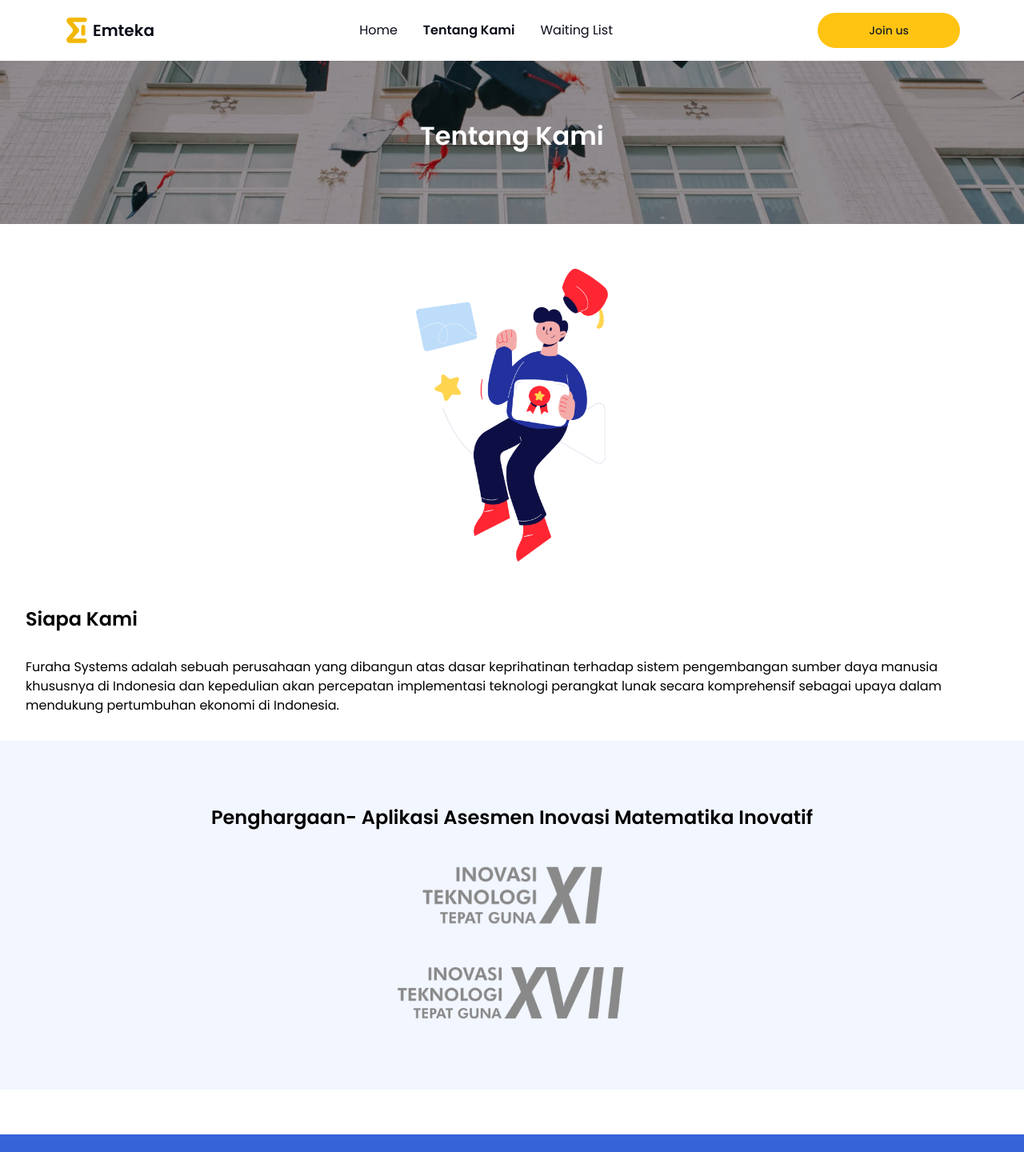
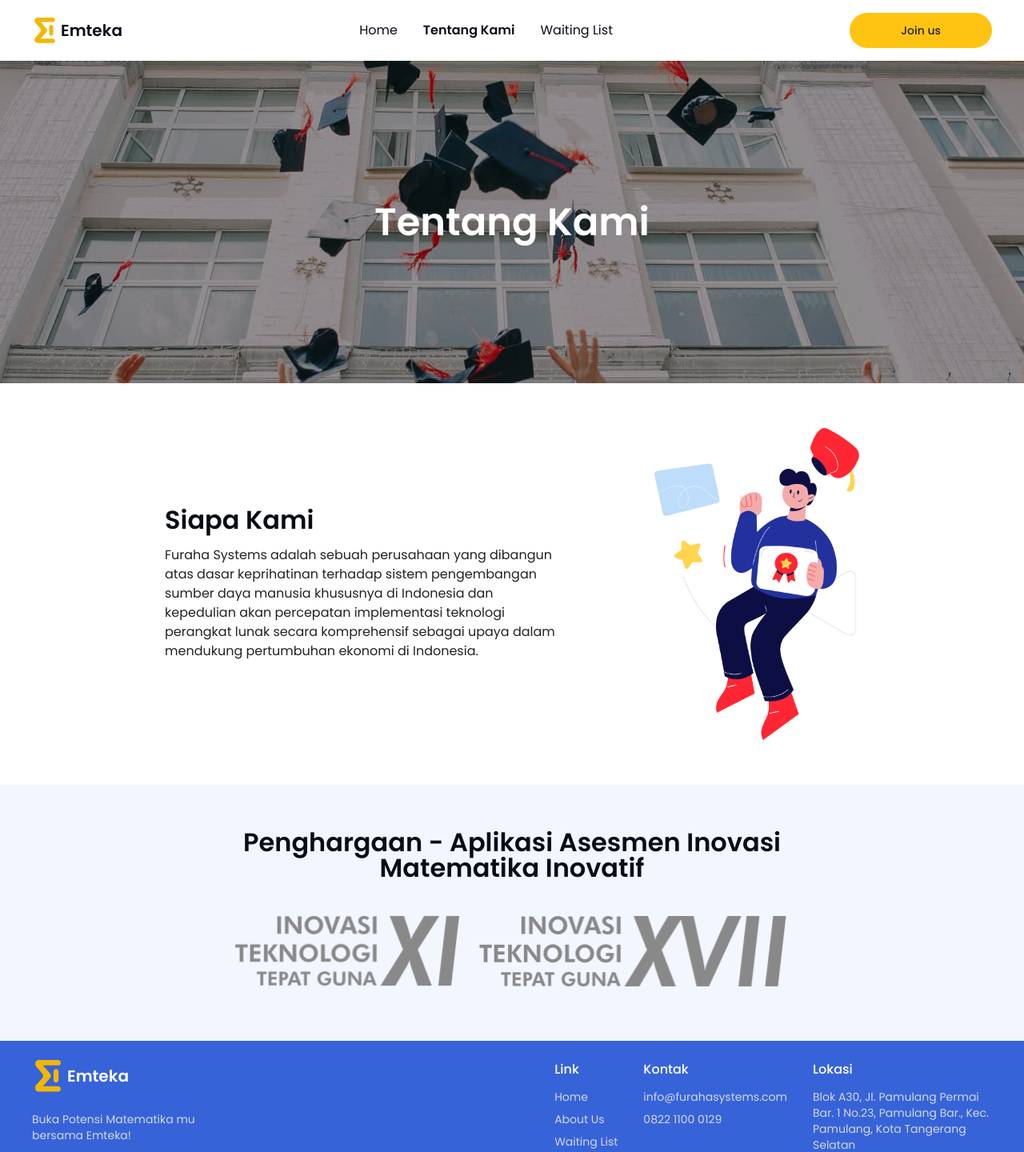
Before and after one commit to mdayat/emteka, a Next.js app: page /tentang-kami in a window 1280 px wide. Shown: the top 1440 px of the page at 80% size. Built offline with nearby package versions, Linux system fonts and the light colour scheme.

Commit message:
fix: revise AboutUs page

```diff
--- a/src/app/(Home)/Hero.tsx
+++ b/src/app/(Home)/Hero.tsx
@@ -7,16 +7,17 @@ import OrnamentImage from "@images/home/ornament.png";
 
 export function Hero() {
   return (
-    <div className="bg-secondary-500 relative overflow-hidden h-[calc(100vh-60px)] mt-[60px] pt-8 pl-8 lg:grid lg:grid-cols-2 lg:place-items-center lg:h-[calc(100vh-76px)] lg:pt-0 lg:mt-[76px] lg:px-16 xl:px-20 2xl:px-28">
+    <div className="bg-secondary-500 relative overflow-hidden mt-[60px] lg:mt-[76px]">
+      <div className="h-[calc(100vh-60px)] pt-8 ml-8 lg:grid lg:grid-cols-2 lg:place-items-center lg:h-[calc(100vh-76px)] lg:pt-0 lg:mx-16 xl:w-[1200px] xl:mx-auto">
         <article className="w-[310px] lg:w-[518px] lg:mr-auto">
           <div className="col-span-10 w-11/12 my-auto lg:w-full">
-          <h1 className="text-neutral-0 font-semibold text-[32px] leading-9 mb-4 lg:text-5xl">
+            <h1 className="text-neutral-0 font-semibold text-[32px] leading-9 mb-4 lg:text-4xl xl:text-5xl">
               Buka Potensi Matematika Anda bersama Emteka
             </h1>
 
             <p className="text-neutral-100 text-sm mb-6 lg:text-base">
-            Bersama Emteka, raih keberhasilan dalam pelajaran Matematika dengan
-            cara yang lebih menyenangkan!
+              Bersama Emteka, raih keberhasilan dalam pelajaran Matematika
+              dengan cara yang lebih menyenangkan!
             </p>
 
             <Link href="/#waiting-list" className="btn-primary w-fit">
@@ -63,5 +64,6 @@ export function Hero() {
           </div>
         </div>
       </div>
+    </div>
   );
 }
--- a/src/app/(Home)/WaitingList.tsx
+++ b/src/app/(Home)/WaitingList.tsx
@@ -35,7 +35,7 @@ export function WaitingList() {
     alert(content.data.tableRange);
   };
   return (
-    <div id="waiting-list" className="pt-14">
+    <div id="waiting-list" className="pt-14 mb-14 lg:mb-0">
       <div className="bg-neutral-0 rounded-lg mx-8 py-6 px-4 shadow-[0_0_4px_0_rgba(0,0,0,0.25)] lg:order-1 lg:mx-0 xl:px-6">
         <article className="mb-6">
           <h2 className="text-neutral-900 font-semibold text-center text-2xl mb-4 desktop:text-4xl desktop:mb-6">
--- a/src/app/footer.tsx
+++ b/src/app/footer.tsx
@@ -6,7 +6,8 @@ import { InstagramIcon } from "./(icons)/Instagram";
 
 export function Footer() {
   return (
-    <footer className="bg-secondary-500 mt-14 py-6 px-8 lg:px-16 xl:px-20 2xl:px-28">
+    <footer className="bg-secondary-500 py-6">
+      <div className="mx-8 lg:mx-16 xl:w-[1200px] xl:mx-auto">
         <div className="lg:flex lg:justify-between lg:gap-x-6">
           <div className="flex flex-col justify-center items-center gap-y-6 px-6 mb-6 lg:justify-start lg:items-start lg:px-0 lg:mb-0 lg:w-[262px]">
             <h2 className="text-neutral-0 font-semibold flex justify-between items-center lg:text-xl lg:gap-x-1">
@@ -114,6 +115,7 @@ export function Footer() {
         <p className="text-neutral-200 text-center text-sm mt-6 lg:mt-10">
           &copy; {new Date().getFullYear()} Emteka. All Rights Reserved
         </p>
+      </div>
     </footer>
   );
 }
--- a/src/app/navbar.tsx
+++ b/src/app/navbar.tsx
@@ -35,8 +35,9 @@ export function Navbar() {
         <div
           className={`${
             pathname === "/" ? "bg-secondary-500" : "bg-neutral-0"
-          } flex justify-between items-center py-4 px-8 lg:px-16 xl:px-20 2xl:px-28`}
+          }`}
         >
+          <div className="flex justify-between items-center py-4 mx-8 lg:mx-16 xl:w-[1200px] xl:mx-auto">
             <h2
               className={`${
                 pathname === "/" ? "text-neutral-0" : "text-neutral-900"
@@ -61,6 +62,7 @@ export function Navbar() {
             </button>
 
             <DesktopNavbar pathname={pathname} />
+          </div>
         </div>
 
         {isOpened ? (
--- a/src/app/page.tsx
+++ b/src/app/page.tsx
@@ -85,7 +85,7 @@ export default function Home() {
         </div>
       </div>
 
-      <div className="lg:grid lg:grid-cols-2 lg:gap-x-6 lg:mx-16 xl:gap-x-8 xl:w-[1200px] xl:mx-auto 2xl:gap-x-10">
+      <div className="lg:grid lg:grid-cols-2 lg:gap-x-6 lg:mx-16 lg:mb-14 xl:gap-x-8 xl:w-[1200px] xl:mx-auto 2xl:gap-x-10">
         <FAQ />
         <WaitingList />
       </div>
--- a/src/app/tentang-kami/page.tsx
+++ b/src/app/tentang-kami/page.tsx
@@ -1,4 +1,4 @@
-import type { Metadata } from "next";
+import { type Metadata } from "next";
 import Image from "next/image";
 
 import ManIllustrationImage from "@images/about/man_illustration.png";
@@ -15,8 +15,8 @@ export const metadata: Metadata = {
 export default function TentangKami() {
   return (
     <>
-      <div className="relative grid place-items-center w-full h-[220px] mt-[60px] desktop:h-[403px] desktop:mt-[96px]">
-        <h2 className="text-neutral-0 font-semibold text-[32px] desktop:text-5xl mediumDesktop:text-[56px]">
+      <div className="relative grid place-items-center w-full h-[220px] mt-[60px] lg:h-[403px] lg:mt-[76px]">
+        <h2 className="text-neutral-0 font-semibold text-[32px] lg:text-4xl xl:text-5xl">
           Tentang Kami
         </h2>
 
@@ -28,19 +28,19 @@ export default function TentangKami() {
         />
       </div>
 
-      <div className="w-full h-full px-8 desktop:flex desktop:flex-row-reverse desktop:px-14 mediumDesktop:px-24 largeDesktop:px-36">
+      <div className="mt-14 mx-8 lg:flex lg:flex-row-reverse lg:justify-between lg:items-center lg:w-[868px] lg:mx-auto">
         <Image
           src={ManIllustrationImage}
           alt=""
-          className="object-cover object-center w-[240px] h-[366px] my-14 mx-auto desktop:w-[344px] desktop:h-[524px] largeDesktop:w-[395px] largeDesktop:h-[603px]"
+          className="object-cover object-center mb-8 mx-auto w-56 lg:shrink-0 lg:w-64 lg:mb-0 lg:mx-0"
         />
 
-        <article className="h-fit items-center align-middle justify-center my-auto">
-          <h1 className="font-semibold text-2xl desktop:text-5xl largeDesktop:text-6xl ">
+        <article className="lg:w-[500px]">
+          <h1 className="text-neutral-900 font-semibold text-2xl mb-4 lg:text-[32px]">
             Siapa Kami
           </h1>
 
-          <p className="my-8 desktop:text-xl largeDesktop:pr-10">
+          <p className="text-neutral-800 text-sm lg:text-base">
             Furaha Systems adalah sebuah perusahaan yang dibangun atas dasar
             keprihatinan terhadap sistem pengembangan sumber daya manusia
             khususnya di Indonesia dan kepedulian akan percepatan implementasi
@@ -50,23 +50,25 @@ export default function TentangKami() {
         </article>
       </div>
 
-      <div className="bg-secondary-50 w-full h-full py-20">
-        <h2 className="text-2xl desktop:text-4xl desktop:px-14 mediumDesktop:px-44 font-semibold text-center px-3 mb-10">
-          Penghargaan- Aplikasi Asesmen Inovasi Matematika Inovatif
+      <div className="bg-secondary-50 mt-14 py-6 lg:py-14">
+        <div className="mx-8 lg:w-[868px] lg:mx-auto">
+          <h2 className="text-neutral-900 font-semibold text-center text-2xl mb-6 lg:text-[32px] lg:mb-8">
+            Penghargaan - Aplikasi Asesmen Inovasi Matematika Inovatif
           </h2>
 
-        <div className="flex flex-col justify-center items-center gap-y-10 desktop:flex-row desktop:gap-y-0 desktop:gap-x-8 px-10">
+          <div className="grid place-items-center lg:flex lg:justify-center lg:items-center">
             <Image
               src={InovasiXIImage}
-            alt="Inovasi Teknologi Tepat Guna"
-            className="object-cover object-center w-[245px] h-[82px] desktop:w-[306px] desktop:h-[112px]"
+              alt="Inovasi Teknologi Tepat Guna X!"
+              className="object-cover object-center mb-4 w-[245px] lg:w-[306px] lg:mb-0 lg:ml-auto"
             />
 
             <Image
               src={InovasiXVIIImage}
-            alt="Inovasi Teknologi Tepat Guna"
-            className="object-cover object-center w-[300px] h-[82px] desktop:w-[413px] desktop:h-[112px]"
+              alt="Inovasi Teknologi Tepat Guna XVIII"
+              className="object-cover object-center w-[300px] lg:w-[413px] lg:mr-auto"
             />
+          </div>
         </div>
       </div>
     </>
```
Lines whose indentation alone changed are shown as unchanged.
